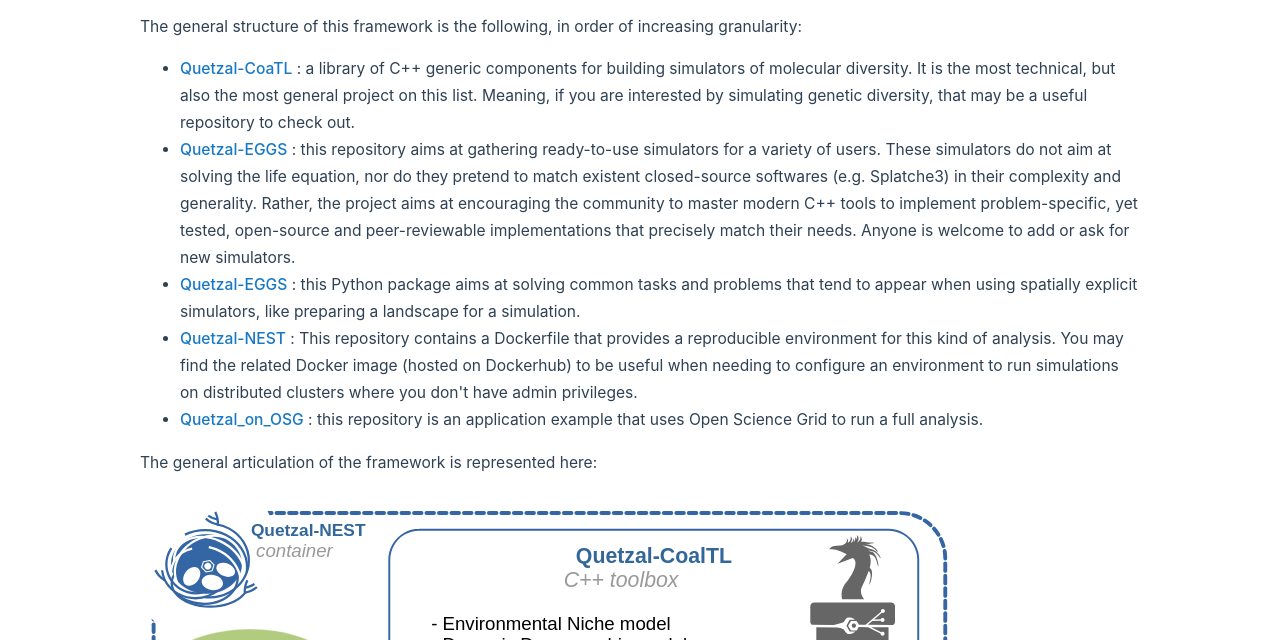
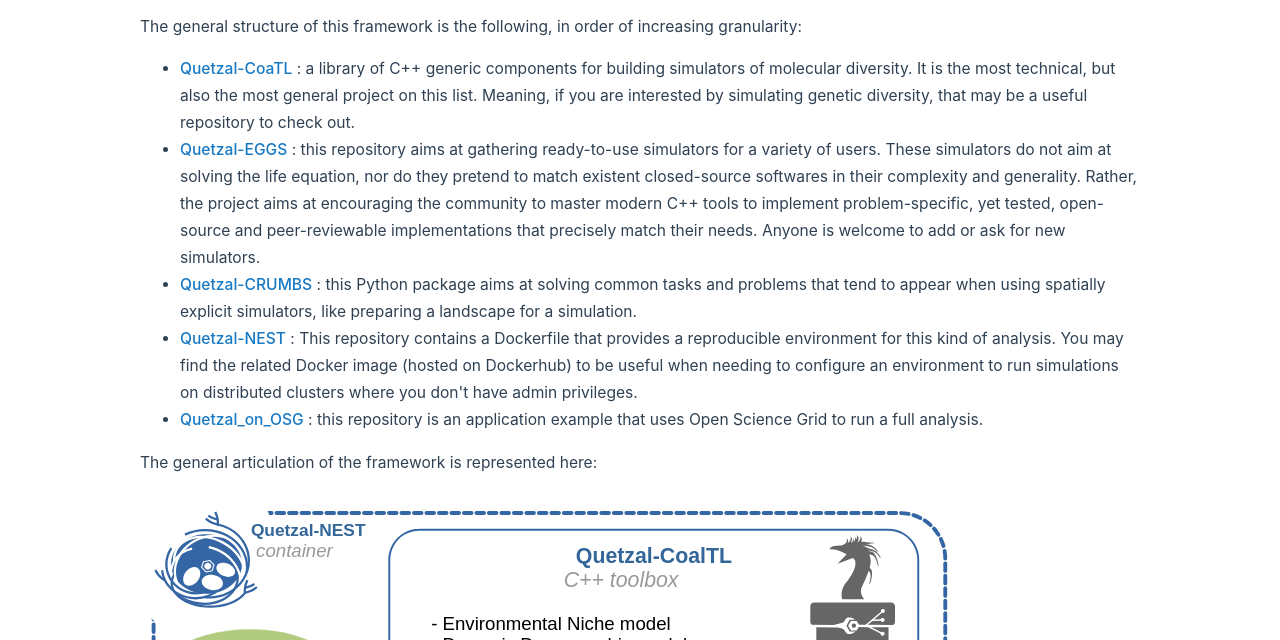
Before and after one commit to Quetzal-framework/Quetzal-framework.github.io, a plain HTML site: page index.html in a window 1280 px wide. Shown: the part 160-800 px from the top of the page. Drawn offline with nearby package versions, Linux system fonts and the light colour scheme; some packages are replaced by stand-ins of ours; a script that the page names is missing.

Commit message:
deploy: 8bcd0f296aa5e43c9f8b1fa727bd260541423d0e

```diff
--- a/index.html
+++ b/index.html
@@ -90,8 +90,8 @@ $(function() {
 <p>The general structure of this framework is the following, in order of increasing granularity:</p>
 <ul>
 <li><a href="https://becheler.github.io/softwares/quetzal-CoalTL/home/">Quetzal-CoaTL</a> : a library of C++ generic components for building simulators of molecular diversity. It is the most technical, but also the most general project on this list. Meaning, if you are interested by simulating genetic diversity, that may be a useful repository to check out.</li>
-<li><a href="https://github.com/Becheler/quetzal-EGGS">Quetzal-EGGS</a> : this repository aims at gathering ready-to-use simulators for a variety of users. These simulators do not aim at solving the life equation, nor do they pretend to match existent closed-source softwares (e.g. Splatche3) in their complexity and generality. Rather, the project aims at encouraging the community to master modern C++ tools to implement problem-specific, yet tested, open-source and peer-reviewable implementations that precisely match their needs. Anyone is welcome to add or ask for new simulators.</li>
-<li><a href="https://github.com/Becheler/quetzal-CRUMBS">Quetzal-EGGS</a> : this Python package aims at solving common tasks and problems that tend to appear when using spatially explicit simulators, like preparing a landscape for a simulation.</li>
+<li><a href="https://github.com/Becheler/quetzal-EGGS">Quetzal-EGGS</a> : this repository aims at gathering ready-to-use simulators for a variety of users. These simulators do not aim at solving the life equation, nor do they pretend to match existent closed-source softwares in their complexity and generality. Rather, the project aims at encouraging the community to master modern C++ tools to implement problem-specific, yet tested, open-source and peer-reviewable implementations that precisely match their needs. Anyone is welcome to add or ask for new simulators.</li>
+<li><a href="https://github.com/Becheler/quetzal-CRUMBS">Quetzal-CRUMBS</a> : this Python package aims at solving common tasks and problems that tend to appear when using spatially explicit simulators, like preparing a landscape for a simulation.</li>
 <li><a href="https://hub.docker.com/r/arnaudbecheler/quetzal-nest">Quetzal-NEST</a> : This repository contains a Dockerfile that provides a reproducible environment for this kind of analysis. You may find the related Docker image (hosted on Dockerhub) to be useful when needing to configure an environment to run simulations on distributed clusters where you don't have admin privileges.</li>
 <li><a href="https://github.com/Becheler/quetzal_on_OSG">Quetzal_on_OSG</a> : this repository is an application example that uses Open Science Grid to run a full analysis.</li>
 </ul>
```
